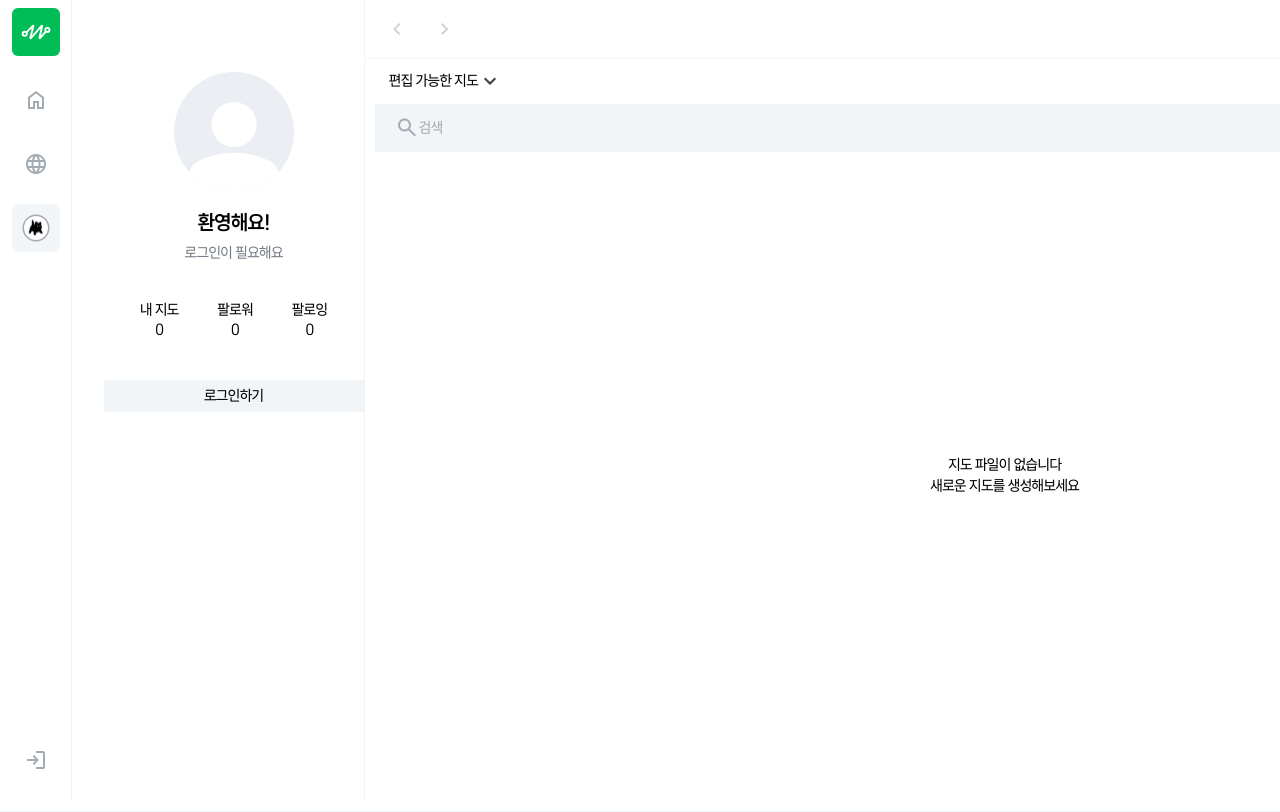
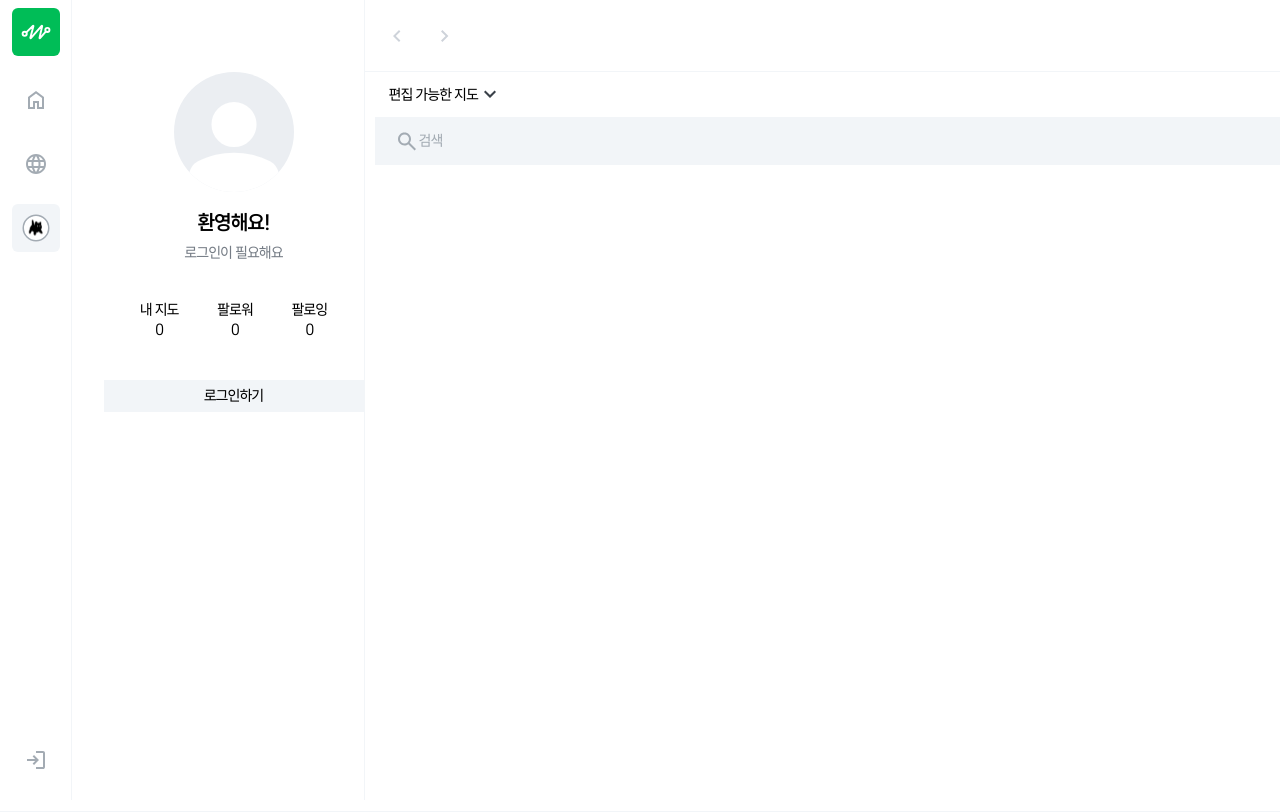
Before and after one commit to KUIT-MAPU/MAPU-Frontend, a React (Create React App) app: page /user/1 in a window 1280 px wide. Shown: the top 812 px of the page. Built offline with nearby package versions, Linux system fonts and the light colour scheme.

Commit message:
feat: GetUser file created

```diff
--- /dev/null
+++ b/src/components/userProfile/GetUser.module.scss
@@ -0,0 +1,86 @@
+.container {
+    width: 100%;
+    display: flex;
+    flex-direction: column;
+    align-items: center;
+  }
+
+  .topBar {
+    width: 100%;
+    height: 72px;
+    display: flex;
+    align-items: center;
+    justify-content: flex-start;
+    border-bottom: 1px solid var(--gray_50);
+  }
+
+  .iconContainer {
+    margin-left: 8px;
+    min-width: 96px;
+    width: auto;
+    min-height: 48px;
+    height: auto;
+    display: flex;
+    justify-content: center;
+    align-self: center;
+  }
+
+  .square {
+    width: 48px; /* 정사각형의 너비 */
+    height: 48px; /* 정사각형의 높이 */
+    display: flex;
+    align-items: center;
+    justify-content: center;
+  }
+
+  .btnTitle {
+    width: 100%;
+    margin-left: 28px;
+    display: flex;
+    align-items: center;
+    justify-content: flex-start;
+    padding: 10px;
+  }
+
+  .middleBar {
+    width: 100%;
+    min-height: 48px;
+    height: auto;
+    margin-left: 20px;
+    display: flex;
+  }
+
+  .searchBar {
+    display: flex;
+    width: 1508px;
+    align-items: center;
+    justify-content: flex-start;
+    color: var(--gray_400);
+    background-color: var(--gray_50);
+  }
+
+  .search {
+    display: flex;
+    align-items: center;
+    margin-left: 20px;
+  }
+  .contentView {
+    display: flex;
+    align-items: center;
+    justify-content: flex-end;
+    margin-left: auto;
+    border: 1px solid var(--gray_50);
+  }
+
+  .newMap {
+    margin-left: auto;
+    display: flex;
+    align-items: center;
+    justify-content: center;
+    background-color: var(--main);
+    color: #000;
+    padding: 5px 10px;
+    border-radius: 8px;
+    color: var(--white);
+    font-size: 16px;
+  }
--- /dev/null
+++ b/src/components/userProfile/GetUser.tsx
@@ -0,0 +1,44 @@
+import React, { useState, useEffect } from 'react';
+import styles from './GetUser.module.scss';
+import { ReactComponent as BackArrow } from '../../assets/BackArrow.svg';
+import { ReactComponent as FrontArrow } from '../../assets/FrontArrow.svg';
+import { ReactComponent as DownArrow } from '../../assets/DownArrow.svg';
+import { ReactComponent as Search } from '../../assets/Search.svg';
+import { ReactComponent as Gallery } from '../../assets/GalleryView.svg';
+import { ReactComponent as List } from '../../assets/ListView.svg';
+
+const GetUser = (props: { children?: React.ReactNode }) => {
+  return (
+    <div className={styles.container}>
+      <div className={styles.topBar}>
+        <div className={styles.iconContainer}>
+          <div className={styles.square}>
+            <BackArrow />
+          </div>
+          <div className={styles.square}>
+            <FrontArrow />
+          </div>
+        </div>
+      </div>
+      <div className={styles.btnTitle}>
+        편집 가능한 지도
+        <DownArrow />
+      </div>
+      <div className={styles.middleBar}>
+        <div className={styles.searchBar}>
+          <div className={styles.search}>
+            <Search />
+            검색
+          </div>
+        </div>
+        <div className={styles.contentView}>
+          <Gallery />
+          <List />
+        </div>
+        <div className={styles.newMap}>+ 새로운 지도</div>
+      </div>
+    </div>
+  );
+};
+
+export default GetUser;
--- a/src/pages/UserProfile.tsx
+++ b/src/pages/UserProfile.tsx
@@ -4,7 +4,7 @@ import GlobalNavigationBar from '../components/global/GlobalNavigationBar';
 import styles1 from '../components/global/GlobalNavigationBar.module.scss';
 import UserInfoBar from '../components/userProfile/UserInfoBar';
 import styles2 from '../components/userProfile/UserInfoBar.module.scss';
-import EmptyUser from '../components/userProfile/EmptyUser';
+import GetUser from '../components/userProfile/GetUser';
 
 const UserProfile = () => {
   const { userId } = useParams();
@@ -18,7 +18,7 @@ const UserProfile = () => {
     <div className={styles1.container}>
       <GlobalNavigationBar />
       <UserInfoBar />
-      <EmptyUser />
+      <GetUser />
       <main className={styles1.main}>
         <Outlet />
       </main>
```
